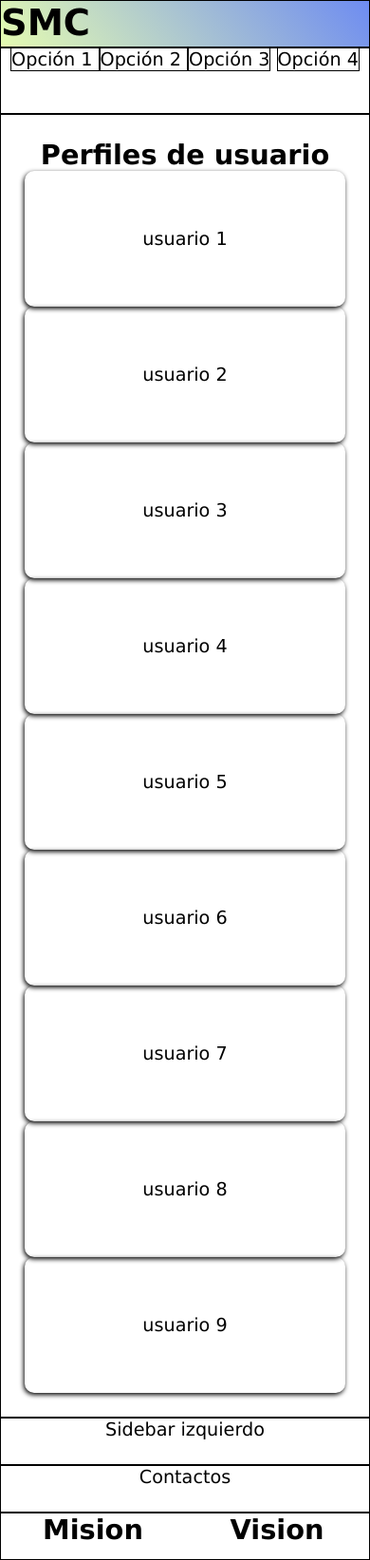
After one commit to KebnarFB/SMC, a PHP site: page /pages/Principal.html in a window 390 px wide. The commit adds this page. Shown: the whole page at 95% size. Run offline with PHP 8.4, Linux system fonts and the light colour scheme.

Commit message:
Organize los archivos en carpetas y Vista Mobile y Tablet No terminado

```diff
--- a/SMC/pages/Principal/EstilosMain.css
+++ b/SMC/Styles/EstilosMain.css
@@ -30,130 +30,73 @@ body {
 /*Creamos el disenio*/
 .Design {
     display: grid;
-    /*Creamos las areas que usaremos*/
-    grid-template-areas:
-    "header"
-    "menu"
-    "left_bar"
-    "right_bar"
-    "main"
-    "footer";
 }
 
-/*Relacionamos las areas con las secciones*/
+/* TODO: Maquetacion START */
 
 /*Encabezado*/
 .header{
     grid-area: header;
-    background-color: #B1FCB3;
-    display: grid;
+    background: linear-gradient(50deg, #e5fcb1, #6e8cf1);
     grid-template-columns: 0.5fr 4fr 0.2fr;
     width: 100%;
-}
-
-.perfilContenedor{
-    display: grid;
-    gap: 20px; /* Espacio entre formularios */
-    /*Le indicamos que los perfiles se deben de acomodar de 3 en 3*/
-    grid-template-columns: repeat(3,1fr);
-    padding: 20px;
-
-}
-
-.perfil {
-    text-align: center;
-    /*Espaciado entre el contenedor y el texto*/
-    padding: 60px;
-    border-radius: 10px;
-    box-shadow: -1px 2px 5px 0px black;
-    background-color: #E9FCCF;
-    flex: 1;
-}
-
-
-.pictures {
-    border-left: 2px solid black;
-    border-right: 2px solid black;
-    width: auto;
-    height: auto;
-    display: flex;
-    justify-content: center;
-    align-items: center;
 }
 
 /*Menu*/
 .menu{
     grid-area: menu;
-    background-color: #B1FCB3;
-    display: grid;
     grid-template-columns: 25% 25% 25% 25%;
     width: 100%;
-}
-
-#MandV {
-    grid-area: footer;
-    background-color: #B1FCB3;
-    display: grid;
-    justify-content: left;
-    grid-template-columns: 1fr 1fr;
-    width: 100%;
-
-}
-
-.options {
-    border: 1px solid black;
-    text-decoration: none;
-    color: black;
-
 }
 
 /*Barra izquierda*/
 .left_bar{
     grid-area: left_bar;
-
-    background-color: #E9FCCF;
 }
 
 /*Barra derecha*/
 .right_bar{
     grid-area: right_bar;
-    background-color: #E9FCCF;
 }
 
 /*El apartado principal*/
 .main{
     grid-area: main;
-    background-color: #E9FCCF;
-    display: grid;
     padding: 25px 25px;
 }
 
 /*Pie de pagina*/
 .footer{
     grid-area: footer;
-    background-color: #B1FCB3;
 }
 
+/** Views Devices */
 
-/*Establecemos el disenio para cada vista*/
+/* !Celular */
+@media(max-width: 599px){
+    .Design{
+        /*Tamaños personalizados*/
+        grid-template-rows: 50px 70px auto 50px 50px 50px;
+        grid-template-areas:
+        "header"
+        "menu"
+        "main"
+        "left_bar"
+        "right_bar"
+        "footer";
+    }
 
-/*Celular*/
-@media(max-width: 599px){
+    #title {
+        display: flex;
+        align-items: left;
+    }
 
-    .Design{
-        /*Tamanio personalizados*/
-        grid-template-columns: 100px auto;
-        /*min-content establece el menor espacio posible para mostrar algo*/
-        grid-template-rows: 70px min-content auto 70px;
-        grid-template-areas:
-        "header right_bar"
-        "menu menu"
-        "left_bar main"
-        "footer footer";
+    .pictures img {
+        display: none;
     }
 }
 
-/*Tablet*/
+/*! Tablet */
 @media (min-width: 600px) and (max-width: 899px){
 
     .Design{
@@ -168,9 +111,13 @@ body {
         "right_bar right_bar"
         "footer footer";
     }
+
+    .pictures img {
+        display: none;
+    }
 }
 
-/*Computadora*/
+/*! Computadora */
 @media(min-width: 900px){
     .left_bar {
         display: none;
@@ -186,4 +133,58 @@ body {
     "main right_bar"
     "footer footer";
     }
+
+    .pictures img {
+        display: none;
     }
+}
+
+/* TODO: Maquetacion END  */
+
+/**  Diseño de la pagina */
+
+/*Relacionamos las areas con las secciones*/
+
+.perfil {
+    text-align: center;
+    /*Espaciado entre el contenedor y el texto*/
+    padding: 60px;
+    border-radius: 10px;
+    box-shadow: -1px 2px 5px 0px black;
+    flex: 1;
+}
+
+
+.pictures {
+    border-left: 2px solid black;
+    border-right: 2px solid black;
+    width: auto;
+    height: auto;
+    display: flex;
+    justify-content: center;
+    align-items: center;
+}
+
+
+
+#MandV {
+    grid-area: footer;
+    display: grid;
+    justify-content: left;
+    grid-template-columns: 1fr 1fr;
+    width: 100%;
+
+}
+
+.options {
+    border: 1px solid black;
+    text-decoration: none;
+    color: black;
+
+}
+
+.options:hover {
+    background-color: aqua;
+    color: black;
+    font-weight: bold;
+}
--- /dev/null
+++ b/SMC/pages/Principal.html
@@ -0,0 +1,96 @@
+<!DOCTYPE html>
+<html lang="en">
+
+<head>
+    <meta charset="UTF-8">
+    <meta name="viewport" content="width=device-width, initial-scale=1.0">
+    <title>SMC</title>
+
+    <!--Agregamos un logo a la pagina-->
+    <link rel="icon" type="image/x-icon" href="../Images/logo.jpg">
+
+    <!--Ponemos estilos externos-->
+    <link rel="stylesheet" href="../Styles/EstilosMain.css">
+
+</head>
+
+<body class="Design">
+    <!--Creamos el encabezado-->
+    <header class="header">
+
+        <div class="pictures">
+                <img src="../Images/logo.jpg" alt="logo" width="100px" height="70px">
+        </div>
+
+        <div class="pictures" id="profile">
+            <img src="../Images/profile_img.png" alt="profile_section" width="50px" height="50px">
+        </div>
+
+        <div id="title">
+                <H1 >SMC</H1>
+        </div>
+    </header>
+
+    <!---Creamos el menu de seleccion-->
+    <nav class="menu">
+        <div class="main-container">
+            <a href="" class="options">Opción 1 </a>
+            <a href="" class="options">Opción 2 </a>
+            <a href="" class="options">Opción 3</a>
+            <a href="" class="options">Opción 4</a>
+        </div>
+    </nav>
+    <!--Barra de el lado derecho-->
+    <aside class="right_bar">
+        Contactos
+    </aside>
+
+    <!--Barra de el lado izquierdo-->
+    <aside class="left_bar">
+        Sidebar izquierdo
+    </aside>
+
+    <!--Lo principal-->
+    <article class="main">
+        <h2>Perfiles de usuario</h2>
+        <div class="perfilContenedor">
+                <!--Aqui pondremos los campos que nos serviran para insertar informacion-->
+                <div class="perfil">
+                    <label >usuario 1</label>
+                </div>
+                <div class="perfil">
+                    <label >usuario 2</label>
+                </div>
+                <div class="perfil">
+                    <label >usuario 3</label>
+                </div>
+                <div class="perfil">
+                    <label >usuario 4</label>
+                </div>
+                <div class="perfil">
+                    <label >usuario 5</label>
+                </div>
+                <div class="perfil">
+                    <label> usuario 6</label>
+                </div>
+                <div class="perfil">
+                    <label> usuario 7</label>
+                </div>
+                <div class="perfil">
+                    <label> usuario 8</label>
+                </div>
+                <div class="perfil">
+                    <label> usuario 9</label>
+                </div>
+        </div>
+    </article>
+    <!--La parte de abajo-->
+    <footer class="footer">
+        <div id="MandV">
+            <h2>Mision</h2>
+            <h2>Vision</h2>
+        </div>
+    </footer>
+</body>
+
+</html>
--- a/SMC/pages/Login/sing_up.html
+++ b/SMC/pages/sing_up.html
@@ -7,10 +7,10 @@
     <title>Crear cuenta</title>
 
     <!--Agregamos un logo a la pagina-->
-    <link rel="icon" type="image/x-icon" href="logo.jpg">
+    <link rel="icon" type="image/x-icon" href="../Images/logo.jpg">
 
     <!--Ponemos estilos externos-->
-    <link rel="stylesheet" href="Estilos.css">
+    <link rel="stylesheet" href="../Styles/Estilos.css">
 </head>
 <body>
     <!--Creamos la seccion para el login-->
@@ -18,7 +18,7 @@
         <!--Titulo-->
       <h1>Creacion de cuenta</h1>
       <!--Creamos un contenedor-->
-      <form>
+      <form class="contenido">
 
         <!--Aqui pondremos los campos que nos serviran para insertar informacion-->
         <label>Ingrese su nombre</label>
```
Also changed, not shown: SMC/Styles/Estilos.css (renamed from SMC/pages/Login/Estilos.css, +8 -2 lines), SMC/pages/Principal/Principal.html (deleted, +0 -136 lines), SMC/pages/login.html (renamed from SMC/pages/Login/login.html, +5 -6 lines), SMC/Images/logo.jpg (renamed from SMC/pages/Login/logo.jpg), SMC/Images/profile_img.png (renamed from SMC/pages/Principal/profile_picture.png), SMC/pages/Principal/logo.jpg (deleted). Lines whose indentation alone changed are shown as unchanged.
